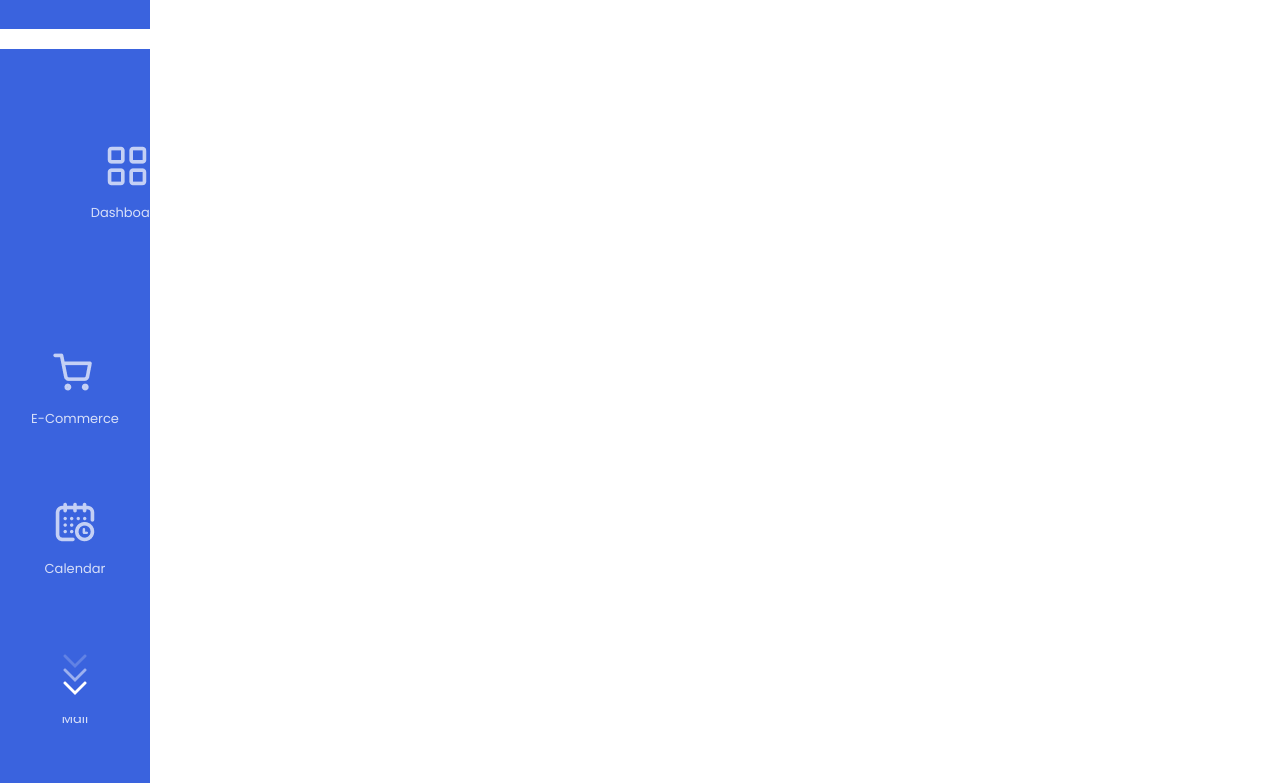
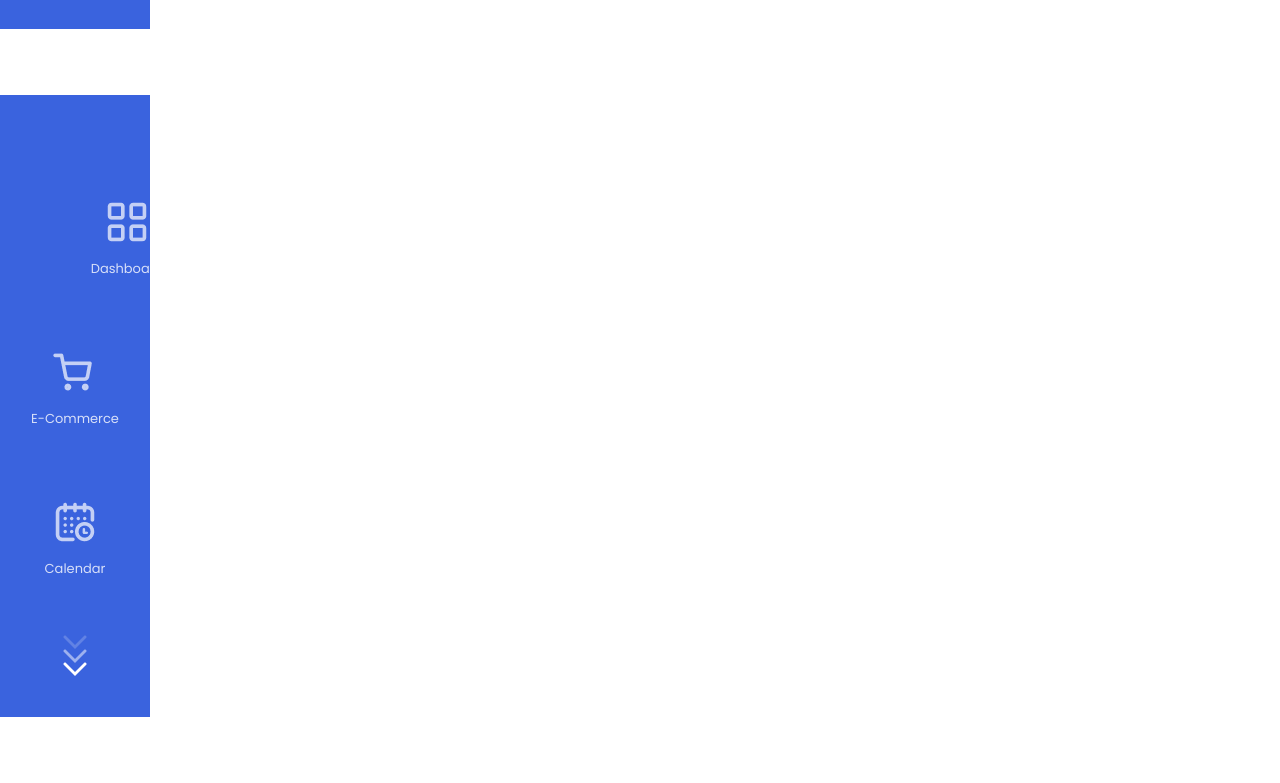
Before and after one commit to ZhukAnna/Rockster-chat, a website built with webpack: page src/index.html in a window 1280 px wide. Shown: the part 83-866 px from the top of the page. After the commit the page ends 800 px from the top, so only its background shows below. Built offline with nearby package versions, Linux system fonts and the light colour scheme.

Commit message:
sidebar restyling

```diff
--- a/src/index.html
+++ b/src/index.html
@@ -38,7 +38,7 @@
                         <img class="sidebar__icon" src="img/sidebar/mail.png" alt="">
                         <span>Mail</span></a>
                 </div>
-                <div class="sidebar__item">
+                <div class="sidebar__item sidebar__item--active">
                     <a href="#">
                         <img class="sidebar__icon" src="img/sidebar/chat.png" alt="">
                         <span>Chat</span></a>
--- a/src/scss/parts/logo.scss
+++ b/src/scss/parts/logo.scss
@@ -5,8 +5,6 @@
 }
 
 .logo__container {
-    position: fixed;
-    top: 0px;
+    flex: 1 0 112px;
     background: $accent;
-    z-index: 55;
 }
--- a/src/scss/parts/sidebar.scss
+++ b/src/scss/parts/sidebar.scss
@@ -1,12 +1,21 @@
 @import "../colors.scss";
 .sidebar {
     grid-area: nav;
-}
-.sidebar--scrollable {
     display: flex;
     flex-direction: column;
     height: 100vh;
     overflow: hidden;
+}
+.sidebar--scrollable {
+    flex: 1 1 100%;
+    height: 0;
+    background: $accent;
+    flex-direction: column;
+    overflow-y: scroll;
+    scrollbar-width: none;
+}
+.sidebar--scrollable::-webkit-scrollbar {
+    width: 0;
 }
 .sidebar__item {
    height: 150px;
@@ -14,9 +23,9 @@
    display: flex;
    align-items: center;
    justify-content: center;
+   :hover .sidebar__icon{
+    opacity: 1;
 }
-.sidebar__item :nth-child(1){
-    margin-top: 112px;
 }
 .sidebar__item a {
     color: white;
@@ -28,15 +37,21 @@
     margin-top: 16px;
     opacity: .8;
 }
+.sidebar__item--active {
+    box-shadow: inset 0px -4px 8px rgba(0, 0, 0, 0.08), inset 0px 4px 8px rgba(0, 0, 0, 0.08);
+    background-color: #3154BD;
+    .sidebar__icon{
+        opacity: 1;
+    }
+}
+
 .sidebar__icon {
     display: block;
     margin: 0 auto;
     opacity: .7;
 }
 .sidebar__scrolling {
-    position: fixed;
-    display: flex;
-    bottom: 0px;
+    flex: 1 0 106px;
     background: $accent;
     align-items: center;
     justify-content: center;
```
Also changed, not shown: css/logo.css, css/sidebar.css, css/style.css, dist/css/logo.min.css, dist/css/sidebar.min.css, dist/css/style.min.css.
